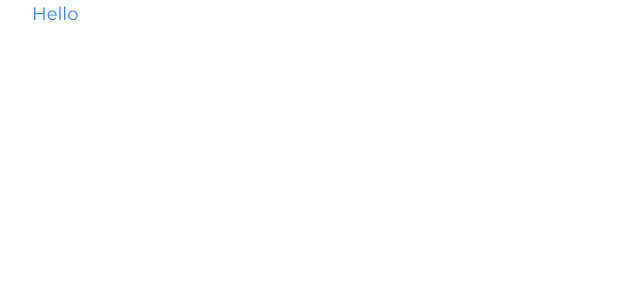
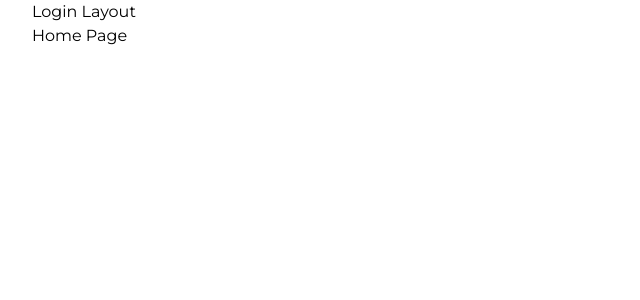
Before and after one commit to hyna42/recipe-app, a Nuxt app: page / in a window 1280 px wide. Shown: the top 300 px of the page, without its empty margins (0-640 px from the left). Built offline with nearby package versions, Linux system fonts and the light colour scheme.

Commit message:
setup : structure, layout

```diff
--- a/app/app.vue
+++ b/app/app.vue
@@ -1,5 +1,7 @@
 <template>
   <div class="font-Montserrat container">
-    <h1 class="text-lg text-blue-500">Hello</h1>
+    <NuxtLayout>
+      <NuxtPage />
+    </NuxtLayout>
   </div>
 </template>
--- /dev/null
+++ b/app/layouts/default.vue
@@ -0,0 +1,7 @@
+<script setup lang="ts"></script>
+<template>
+  <div>
+    <p>Default Layout</p>
+    <slot></slot>
+  </div>
+</template>
--- /dev/null
+++ b/app/layouts/login.vue
@@ -0,0 +1,7 @@
+<script setup lang="ts"></script>
+<template>
+  <div>
+    <p>Login Layout</p>
+    <slot></slot>
+  </div>
+</template>
--- /dev/null
+++ b/app/pages/about.vue
@@ -0,0 +1,7 @@
+<script setup lang="ts"></script>
+
+<template>
+  <div>
+    <h1>About</h1>
+  </div>
+</template>
--- /dev/null
+++ b/app/pages/index.vue
@@ -0,0 +1,11 @@
+<script setup lang="ts">
+definePageMeta({
+  layout: "login",
+});
+</script>
+
+<template>
+  <div>
+    <h1>Home Page</h1>
+  </div>
+</template>
```
